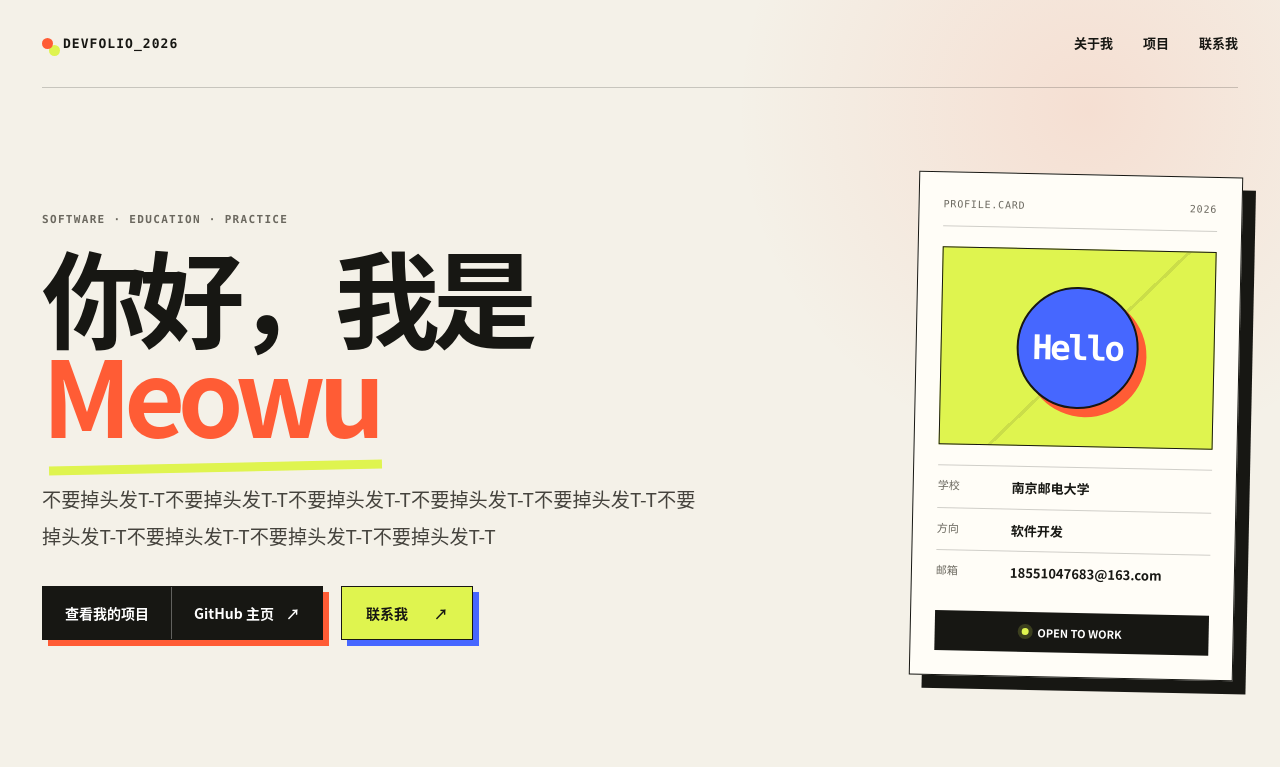
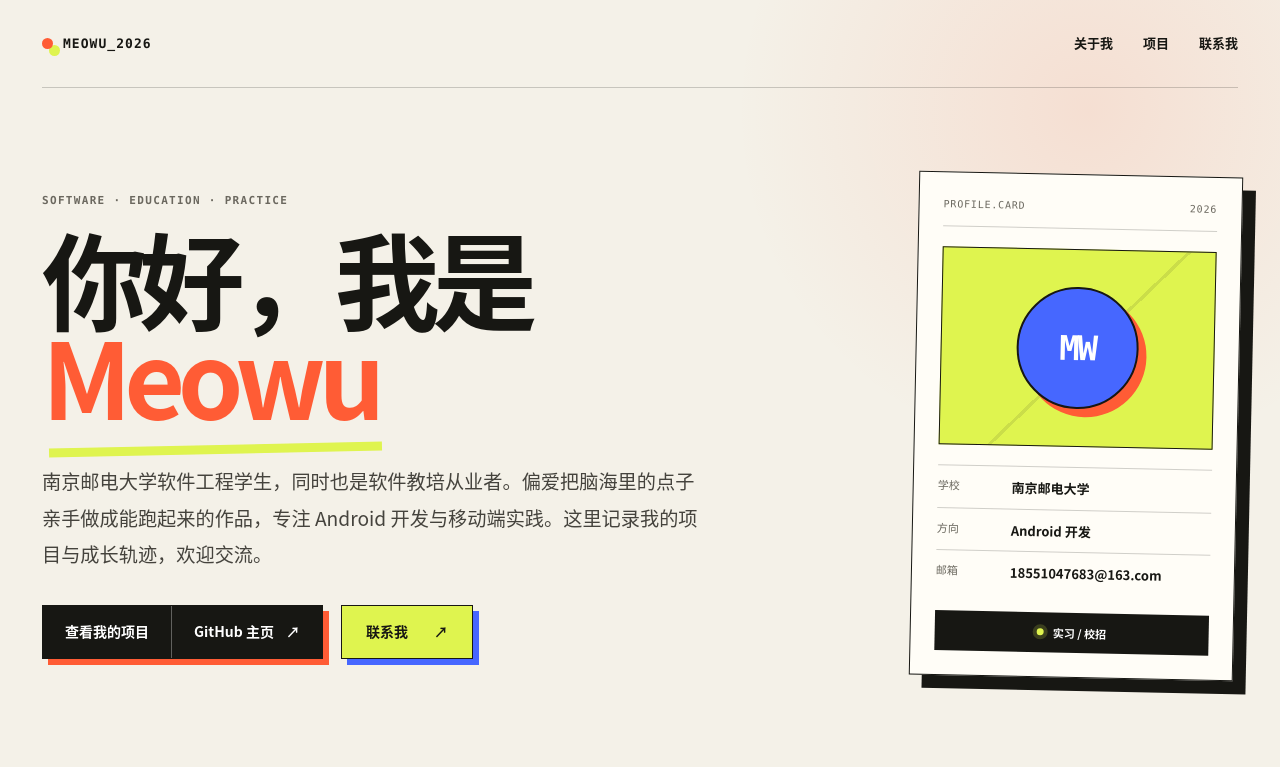
Before and after one commit to MeowuzZ/MeowuzZ.github.io, a Next.js app: page / in a window 1280 px wide. Shown: the top 767 px of the page. Built offline with nearby package versions, Linux system fonts and the light colour scheme.

Commit message:
Update profile info and site description

```diff
--- a/app/layout.tsx
+++ b/app/layout.tsx
@@ -4,7 +4,7 @@ import "./globals.css";
 export const metadata: Metadata = {
   metadataBase: new URL("https://meowuzz.github.io"),
   title: "Meowu · 主页空间",
-  description: "大学三年积攒的实践项目经历",
+  description: "软件工程学生与教培从业者的实践项目经历",
   alternates: {
     canonical: "/",
   },
--- a/app/portfolio-data.ts
+++ b/app/portfolio-data.ts
@@ -1,15 +1,15 @@
 // 这是主页最常改的文件：个人信息、统计数字和项目卡片都集中在这里。
 export const profile = {
-  siteName: "DEVFOLIO_2026",
-  name: " Meowu ",
-  initials: "Hello",
+  siteName: "MEOWU_2026",
+  name: "Meowu",
+  initials: "MW",
   school: "南京邮电大学",
-  focus: "软件开发",
+  focus: "Android 开发",
   email: "18551047683@163.com",
   githubUrl: "https://github.com/MeowuzZ",
-  availability: "OPEN TO WORK",
+  availability: "实习 / 校招",
   intro:
-    "不要掉头发T-T不要掉头发T-T不要掉头发T-T不要掉头发T-T不要掉头发T-T不要掉头发T-T不要掉头发T-T不要掉头发T-T不要掉头发T-T",
+    "南京邮电大学软件工程学生，同时也是软件教培从业者。偏爱把脑海里的点子亲手做成能跑起来的作品，专注 Android 开发与移动端实践。这里记录我的项目与成长轨迹，欢迎交流。",
 };
 
 export const stats = [
```
Also changed, not shown: 1 other file (tests, documents, lock files or other folders).
